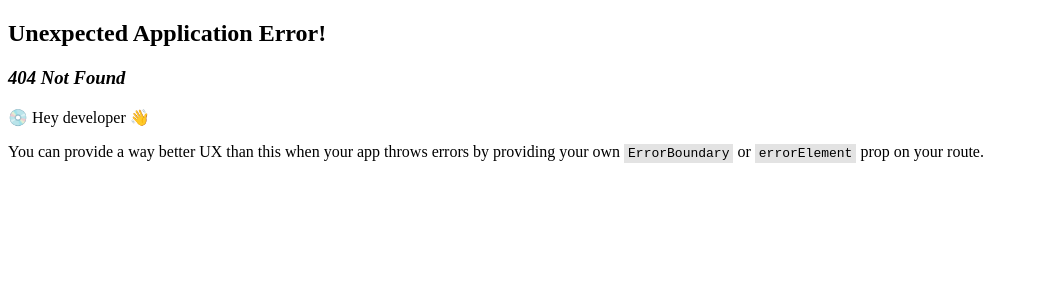
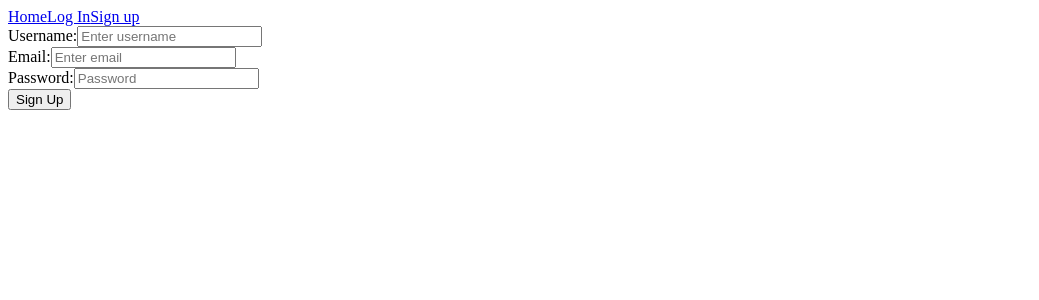
Before and after one commit to pauline-segi/crowdfunding_frontend, a React (Vite) app: page /signup in a window 1280 px wide. Before the commit this address had no page. Shown: the top 300 px of the page, without its empty margins (0-1039 px from the left). Built offline with nearby package versions, Linux system fonts and the light colour scheme.

Commit message:
attempted to create a sign up form

```diff
--- /dev/null
+++ b/src/api/post-signup.js
@@ -0,0 +1,30 @@
+async function postSignup(username, password, email) {
+    const url = `${import.meta.env.VITE_API_URL}/api-token-auth/`;
+    const response = await fetch(url, {
+        method: "POST",
+        // We need to tell the server that we are sending JSON data so we set the Content-Type header to application/json
+        headers: {
+            "Content-Type": "application/json",
+        },
+        body: JSON.stringify({
+            "username": username,
+            "password": password,
+            "email": email,
+        }),
+    });
+
+    if (!response.ok) {
+        const fallbackError = `Error trying to sign up`;
+
+        const data = await response.json().catch(() => {
+            throw new Error(fallbackError);
+        });
+
+        const errorMessage = data?.detail ?? fallbackError;
+        throw new Error(errorMessage);
+    }
+
+    return await response.json();
+}
+
+export default postSignup;
--- a/src/components/NavBar.jsx
+++ b/src/components/NavBar.jsx
@@ -6,6 +6,7 @@
             <nav>
                 <Link to="/">Home</Link>
                 < Link to="/login">Log In</Link>
+                <Link to="/signup">Sign up</Link>
             </nav>
             <Outlet />
         </div>
--- /dev/null
+++ b/src/components/SignupForm.jsx
@@ -0,0 +1,75 @@
+import { useState } from "react";
+import { useNavigate } from "react-router-dom";
+
+import postSignup from "../api/post-signup";
+
+
+function SignupForm() {
+    const navigate = useNavigate();
+
+    const [credentials, setCredentials] = useState({
+        username: "",
+        password: "",
+        email: "",
+    });
+
+    const handleChange = (event) => {
+        const { name, value } = event.target;
+        setCredentials((prevCredentials) => ({
+            ...prevCredentials,
+            [name]: value,
+        }));
+    };
+
+    const handleSubmit = (event) => {
+        event.preventDefault();
+        if (credentials.username &&credentials.email && credentials.password) {
+            postSignup(
+                credentials.username,
+                credentials.email,
+                credentials.password
+            ).then((response) => {
+                // console.log("Response from postSignup:", response);
+                window.localStorage.setItem("token", response.token);
+                navigate("/");
+            });
+        }
+    };
+
+    return (
+        <form>
+            <div>
+                <label htmlFor="username">Username:</label>
+                <input
+                type="text"
+                mame="username"
+                placeholder="Enter username"
+                onChange={handleChange}
+                />
+            </div>
+            <div>
+                <label htmlFor="email">Email:</label>
+                <input
+                type="email"
+                name="email"
+                placeholder="Enter email"
+                onChange={handleChange}
+                />
+            </div>
+            <div>
+                <label htmlFor="password">Password:</label>
+                <input
+                type="password"
+                name="password"
+                placeholder="Password"
+                onChange={handleChange}
+                />
+            </div>
+            <button type="submit" onClick={handleSubmit}>
+                Sign Up
+                </button>
+        </form>
+    );
+}
+
+export default SignupForm;
--- a/src/main.jsx
+++ b/src/main.jsx
@@ -5,6 +5,7 @@
 import HomePage from "./pages/HomePage.jsx";
 import ProjectPage from "./pages/ProjectPage.jsx";
 import LoginPage from "./pages/LoginPage.jsx";
+import SignupPage from "./pages/SignupPage.jsx";
 
 import NavBar from "./components/NavBar.jsx";
 
@@ -15,6 +16,7 @@
     children: [
       { path: "/", element: <HomePage /> },
       { path: "/login", element: <LoginPage />},
+      { path: "/signup", element: <SignupPage />},
       { path: "/project/:id", element: <ProjectPage /> },
     ],
   },
--- /dev/null
+++ b/src/pages/SignupPage.jsx
@@ -0,0 +1,7 @@
+import SignupForm from "../components/SignupForm";
+
+function SignupPage() {
+    return <SignupForm />;
+}
+
+export default SignupPage;
```
